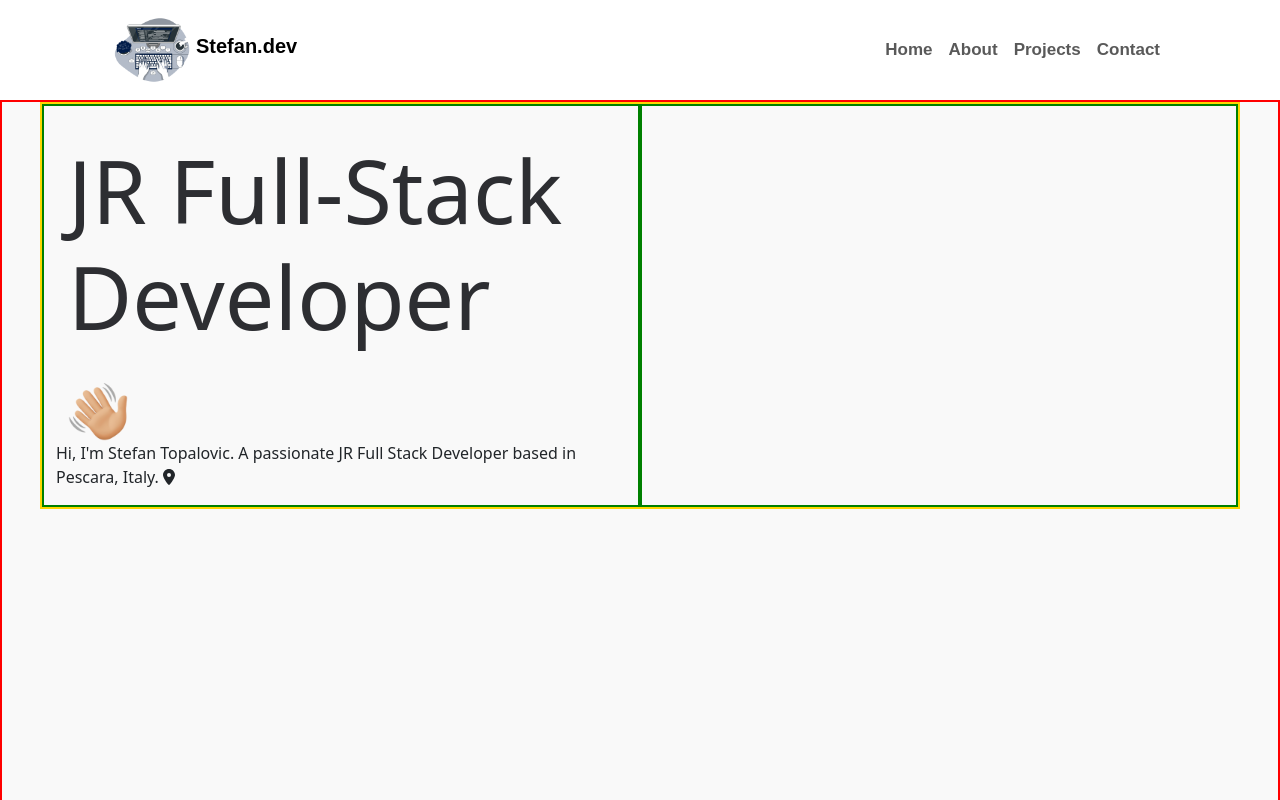
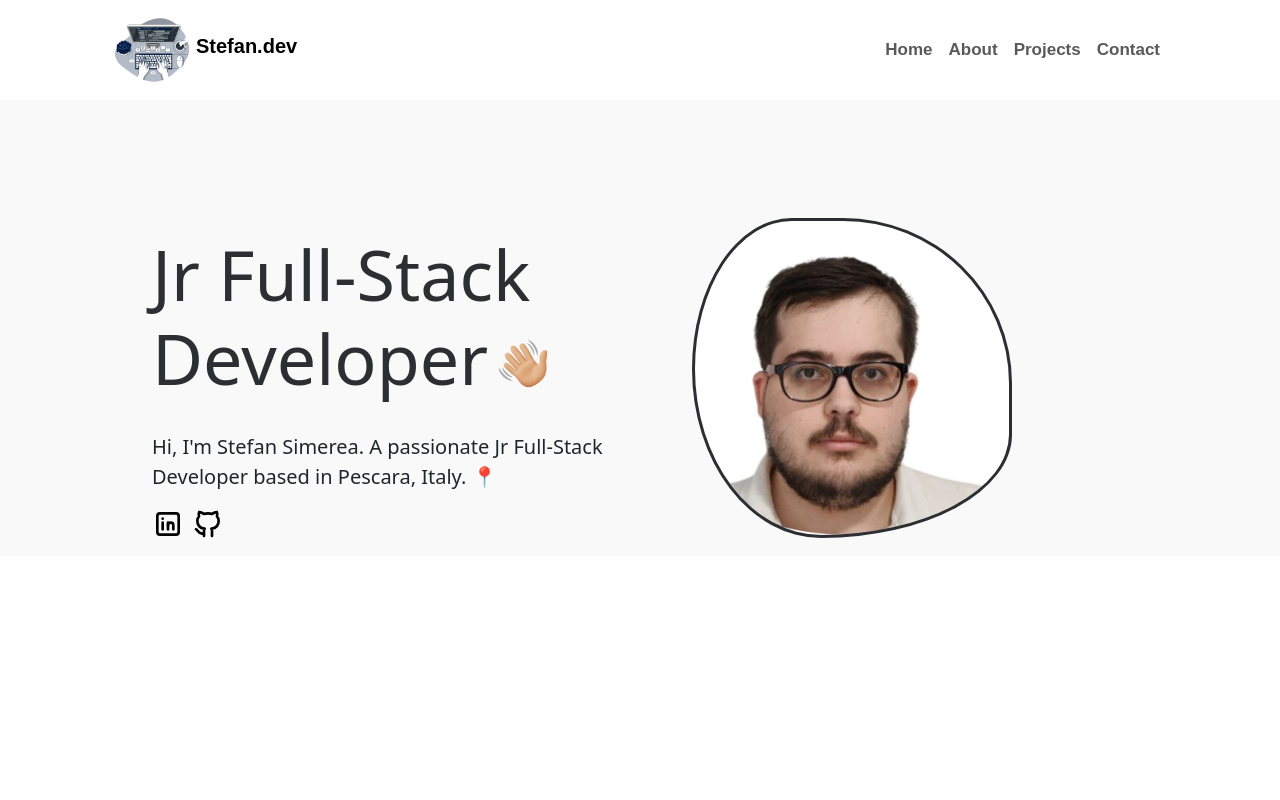
Before and after one commit to stefansimereaa/Personal-Portfolio, a Vue app: page / in a window 1280 px wide. Shown: the top 800 px of the page. Built offline with nearby package versions, Linux system fonts and the light colour scheme.

Commit message:
added section jumbotron content

```diff
--- a/src/assets/scss/_vars.scss
+++ b/src/assets/scss/_vars.scss
@@ -1,2 +1,3 @@
 // Website Fonts
 $Font : 'Poppins', sans-serif;
+$Black-Shade : #2d2e32;
--- a/src/components/AppMain.vue
+++ b/src/components/AppMain.vue
@@ -6,18 +6,26 @@
 <template>
   <main>
       <section id="main-section">
-        <div id="jumbotron" class=" d-flex align-items-center justify-content-center">
-          <div class="row">
-            <div class="col">
-              <div class="container">
-                <h1>JR Full-Stack Developer</h1>
-                <img src="../assets/img/handlogo.png" alt="hand img">
+        <div id="jumbotron" class="d-flex align-items-center justify-content-center">
+          <div class="row d-flex align-items-center justify-content-center">
+            <div class="col-6">
+              <div class="container-hand">
+                <h1>Jr Full-Stack Developer <img src="../assets/img/handlogo.png" alt="hand img"></h1>
               </div>
-              <p>Hi, I'm Stefan Topalovic. A passionate JR Full Stack Developer based in Pescara, Italy. <font-awesome-icon :icon="['fas', 'location-dot']" /></p>
+              <p class="description-text">Hi, I'm Stefan Simerea. A passionate Jr Full-Stack Developer based in Pescara, Italy. 📍</p>
+              <p class="d-flex align-items-center">
+                <!-- Linkedin logo -->
+                <a href="https://www.linkedin.com/in/stefan-simerea-929794291/" target="_blank">
+                  <svg xmlns="http://www.w3.org/2000/svg" width="32" height="32" viewBox="0 0 24 24" fill="none" stroke="currentColor" stroke-width="2" stroke-linecap="round" stroke-linejoin="round" class="tabler-icon tabler-icon-brand-linkedin" data-darkreader-inline-stroke="" style="--darkreader-inline-stroke: currentColor;"><path d="M4 4m0 2a2 2 0 0 1 2 -2h12a2 2 0 0 1 2 2v12a2 2 0 0 1 -2 2h-12a2 2 0 0 1 -2 -2z"></path><path d="M8 11l0 5"></path><path d="M8 8l0 .01"></path><path d="M12 16l0 -5"></path><path d="M16 16v-3a2 2 0 0 0 -4 0"></path></svg>
+                </a>
+                <!-- GitHub logo -->
+                <a href="https://github.com/stefansimereaa" target="_blank" class="px-2">
+                  <svg xmlns="http://www.w3.org/2000/svg" width="32" height="32" viewBox="0 0 24 24" fill="none" stroke="currentColor" stroke-width="2" stroke-linecap="round" stroke-linejoin="round" class="tabler-icon tabler-icon-brand-github" data-darkreader-inline-stroke="" style="--darkreader-inline-stroke: currentColor;"><path d="M9 19c-4.3 1.4 -4.3 -2.5 -6 -3m12 5v-3.5c0 -1 .1 -1.4 -.5 -2c2.8 -.3 5.5 -1.4 5.5 -6a4.6 4.6 0 0 0 -1.3 -3.2a4.2 4.2 0 0 0 -.1 -3.2s-1.1 -.3 -3.5 1.3a12.3 12.3 0 0 0 -6.2 0c-2.4 -1.6 -3.5 -1.3 -3.5 -1.3a4.2 4.2 0 0 0 -.1 3.2a4.6 4.6 0 0 0 -1.3 3.2c0 4.6 2.7 5.7 5.5 6c-.6 .6 -.6 1.2 -.5 2v3.5"></path></svg>
+                </a>
+              </p>
             </div>
             <div class="col">
-
-
+              <div class="col-photo"></div>
             </div>
           </div>
         </div>
@@ -25,30 +33,73 @@
   </main>
 </template>
 <style scoped lang="scss">
+@import '../assets/scss/_vars.scss';
+.col-photo {
+  background-image: url(../assets/img/Stefan.jpg);
+  width: 20rem;
+  height: 20rem;
+  background-size: cover;
+  background-position: center center;
+  background-repeat: no-repeat;
+  border: 3px solid $Black-Shade;
+  margin-left: 40px;
+  animation: morph 8s ease-in-out infinite;
+  border-radius: 60% 40% 30% 70% / 60% 30% 70% 40%;
+  position: relative;
+  transition: all 1s ease-in-out;
+
+  @keyframes morph {
+    0% {
+      border-radius: 60% 40% 30% 70% / 60% 30% 70% 40%;
+    }
+
+    50% {
+      border-radius: 30% 60% 70% 40% / 50% 60% 30% 60%;
+    }
+
+    100% {
+      border-radius: 60% 40% 30% 70% / 60% 30% 70% 40%;
+    }
+  }
+}
 
 #main-section{
-  height: 1800px;
-  border: 2px solid red;
   background-color: #f9f9f9;
+  padding-top: 100px;
 }
 
 .row{
-  border: 2px solid gold;
-  width: 1200px;
+  width: 1000px;
 }
-.col{
-  border: 2px solid green;
+.container-hand {
+  position: relative;
+
+  img {
+    width: 50px;
+    position: absolute;
+    top: 63%;
+    margin-left: 10px;
+  }
 }
 
-img{
-  width: 60px;
+.description-text{
+  font-size: 20px;
 }
 
 h1{
   color: #2d2e32;
-    font-size: 5.5rem;
-    line-height: 1.2;
-    margin-bottom: 2rem;
-    margin-top: 2rem;
+  font-size: 70px;
+  line-height: 1.2;
+  margin-bottom: 2rem;
+  margin-top: 2rem;
+}
+
+a {
+  color: black;
+  transition: color 0.3s;
+
+  &:hover {
+    color: #147efb;
+  }
 }
 </style>
```
Also changed, not shown: src/assets/img/Stefan.jpg (added).
